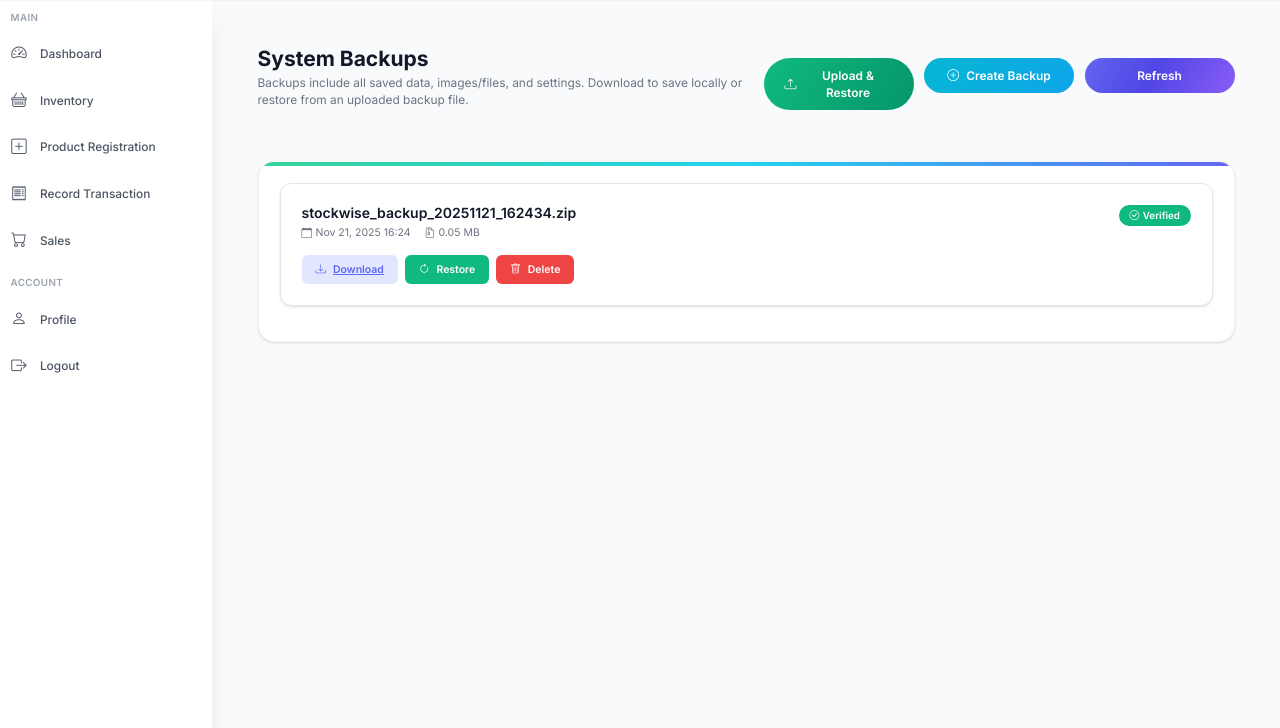
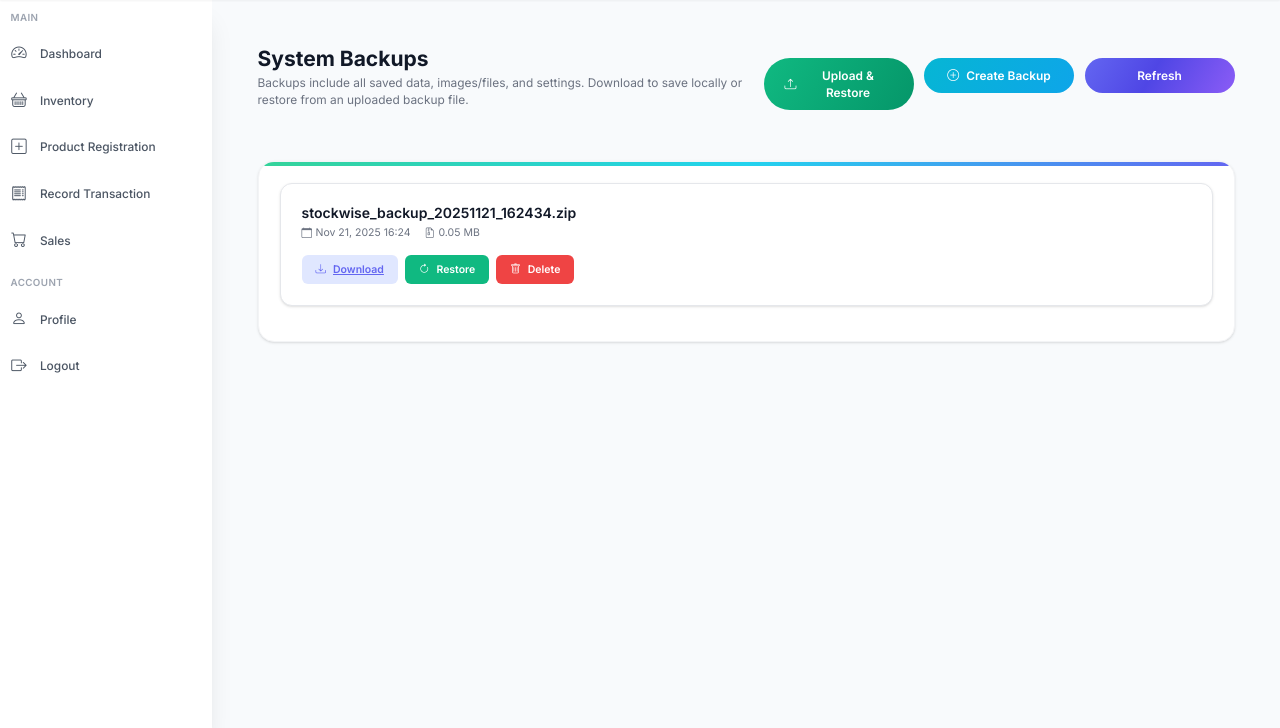
Before and after one commit to kentarisu/stockwise, a Django app: template templates/backup_management.html in a window 1280 px wide. Shown: the part 72-800 px from the top of the page. Run offline with Django 5.2, Linux system fonts and the light colour scheme; data comes from the database, SQL or seed files in the repository; the template is opened without the code that fills it: values that come from a table or form of the project are taken from there, most other values are stand-ins (such as "Sample title", 1, 10 or a date in 2020); some libraries are stand-ins or nearby versions.

Commit message:
removed verified badge

```diff
--- a/stockwise_qr/qrstock/templates/qrstock/confirm.html
+++ b/stockwise_qr/qrstock/templates/qrstock/confirm.html
@@ -164,10 +164,6 @@
       <h5 class="m-0"><i class="bi bi-qr-code-scan me-2"></i>QR Code Verification</h5>
       {% if request.session.app_user_id %}
       <div class="d-flex gap-2 align-items-center">
-        <div class="qr-verified-badge">
-          <i class="bi bi-shield-check"></i>
-          VERIFIED
-        </div>
         <div class="admin-badge">
           <i class="bi bi-person-badge"></i>
           {{ request.session.app_role|upper|default:"USER" }}
--- a/templates/backup_management.html
+++ b/templates/backup_management.html
@@ -891,10 +891,7 @@
                                                 {% endif %}
                                             </div>
                                         </div>
-                                        <span class="backup-status {% if backup.is_verified %}status-verified{% else %}status-missing{% endif %}">
-                                            <i class="bi bi-{% if backup.is_verified %}check-circle{% else %}x-circle{% endif %}"></i>
-                                            {% if backup.is_verified %}Verified{% else %}Missing{% endif %}
-                                        </span>
+
                                     </div>
                                     <div class="backup-actions">
                                         <a href="{% url 'download_backup' backup.backup_id %}" class="btn-action btn-download">
```
